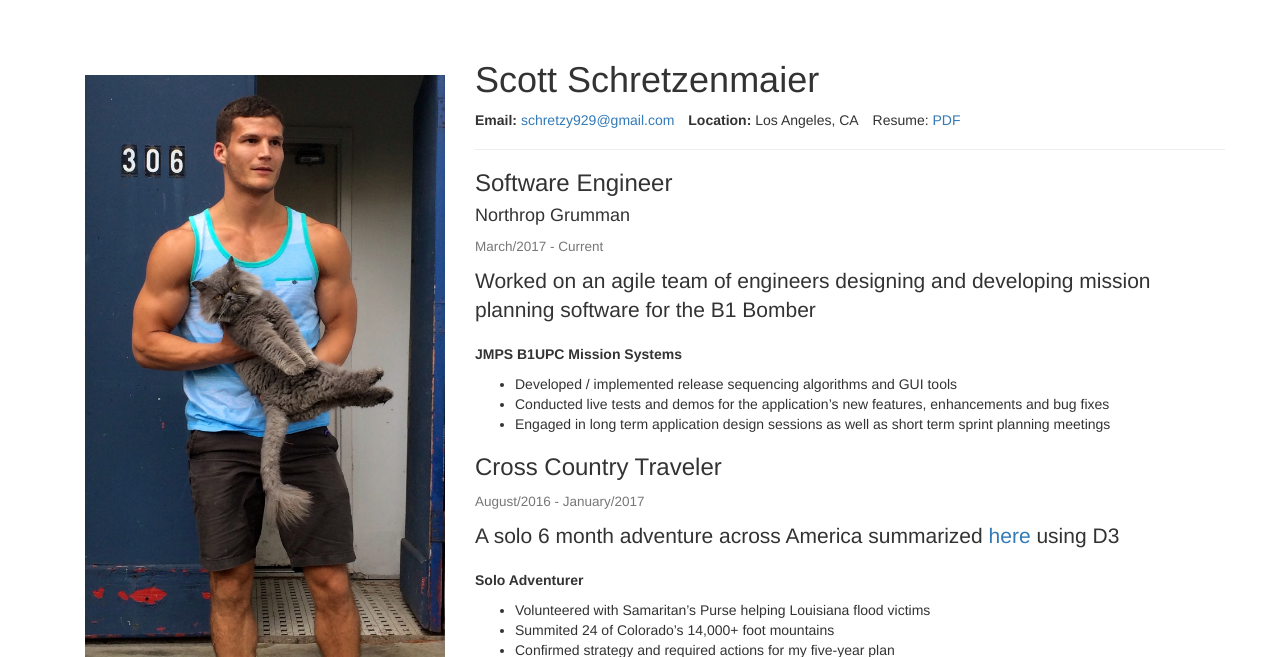
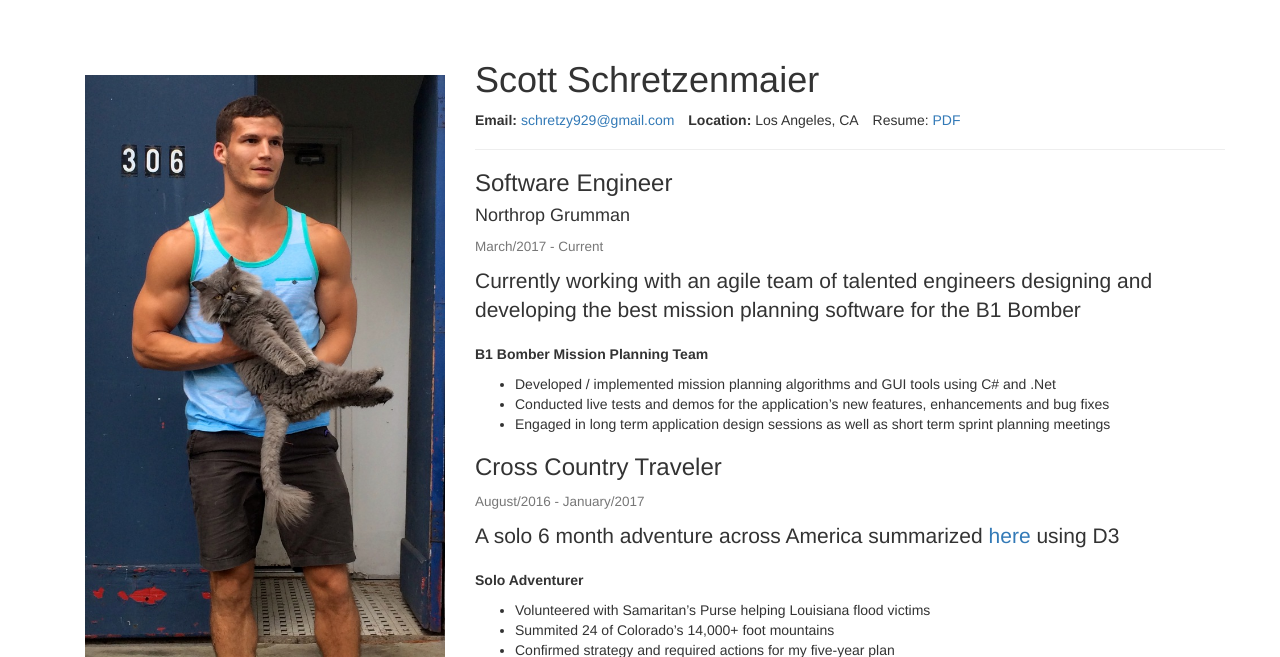
Before and after one commit to schretzilla/website, a Django app: template portfolio/templates/portfolio/home.html in a window 1280 px wide. Shown: the part 52-709 px from the top of the page. Run offline with Django 3.2, Linux system fonts and the light colour scheme; the template is opened without the code that fills it, so the values that code supplies are empty; some libraries are stand-ins or nearby versions.

Commit message:
updated some fields in the northrop description

```diff
--- a/portfolio/templates/portfolio/home.html
+++ b/portfolio/templates/portfolio/home.html
@@ -72,12 +72,11 @@
             <h4>Northrop Grumman</h4>
             <h4><small>March/2017 - Current</small></h4>
 
-            <p class="lead">Worked on an agile team of engineers designing and developing mission planning software
-                for the B1 Bomber</p>
+            <p class="lead">Currently working with an agile team of talented engineers designing and developing the best mission planning software for the B1 Bomber</p>
 
-            <p><strong>JMPS B1UPC Mission Systems</strong> </p>
+            <p><strong>B1 Bomber Mission Planning Team</strong> </p>
             <ul>
-                <li>Developed / implemented release sequencing algorithms and GUI tools</li>
+                <li>Developed / implemented mission planning algorithms and GUI tools using C# and .Net</li>
                 <li>Conducted live tests and demos for the application’s new features, enhancements and bug fixes</li>
                 <li>Engaged in long term application design sessions as well as short term sprint planning meetings</li>
             </ul>
```
